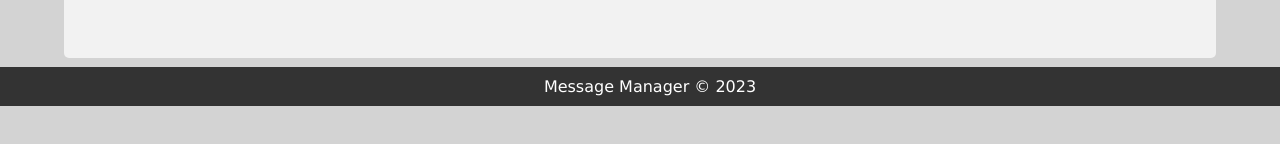
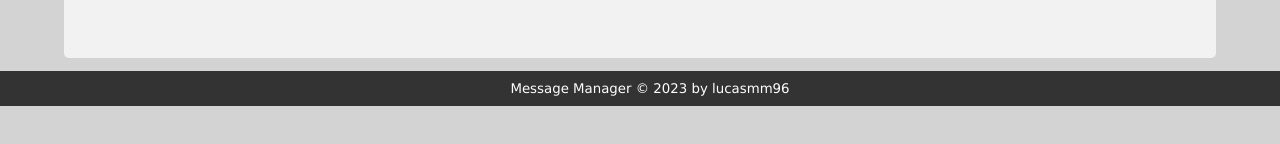
Before and after one commit to lucasmm96/message-manager2, a Next.js app: page /add-message in a window 1280 px wide. Shown: the part 694-838 px from the top of the page. Built offline with nearby package versions, Linux system fonts and the light colour scheme.

Commit message:
add link to my github perfil

```diff
--- a/components/layout/Footer.js
+++ b/components/layout/Footer.js
@@ -1,7 +1,14 @@
 import classes from '@/components/layout/Footer.module.css';
 
 function Footer() {
-	return <footer className={classes.footer}>Message Manager © 2023</footer>;
+  return (
+    <footer className={classes.footer}>
+      Message Manager © 2023 by{' '}
+      <a href="https://github.com/lucasmm96" target="_blank">
+        lucasmm96
+      </a>
+    </footer>
+  );
 }
 
 export default Footer;
--- a/components/layout/Footer.module.css
+++ b/components/layout/Footer.module.css
@@ -6,4 +6,14 @@
   text-align: center;
   background-color: #333;
   color: white;
+  font-size: smaller;
 }
+
+.footer a {
+  text-decoration: none;
+  color: white;
+}
+
+.footer a:hover {
+  color: #008cba;
+}
```
Lines whose indentation alone changed are shown as unchanged.
